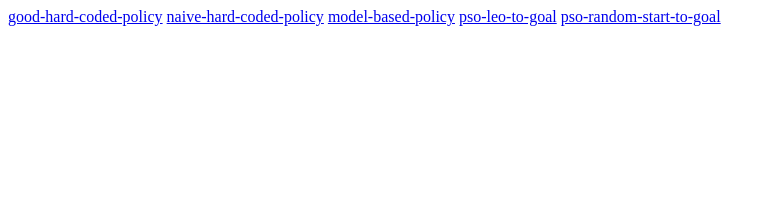
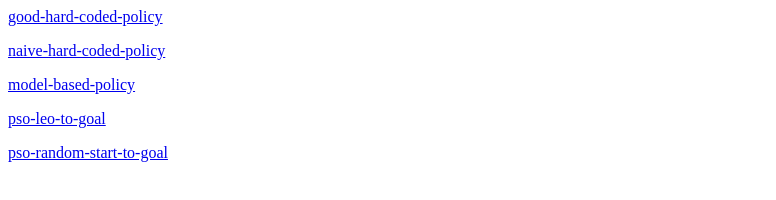
Before and after one commit to tobybell/332, a plain HTML site: page index.html in a window 1280 px wide. Shown: the whole page, without its empty margins (0-776 px from the left). Drawn offline with Linux system fonts and the light colour scheme.

Commit message:
Added newlines to index.

```diff
--- a/index.html
+++ b/index.html
@@ -1,5 +1,5 @@
-<a href="/332/good-hard-coded-policy">good-hard-coded-policy</a>
-<a href="/332/naive-hard-coded-policy">naive-hard-coded-policy</a>
-<a href="/332/model-based-policy">model-based-policy</a>
-<a href="/332/pso-leo-to-goal">pso-leo-to-goal</a>
-<a href="/332/pso-random-start-to-goal">pso-random-start-to-goal</a>
+<p><a href="/332/good-hard-coded-policy">good-hard-coded-policy</a></p>
+<p><a href="/332/naive-hard-coded-policy">naive-hard-coded-policy</a></p>
+<p><a href="/332/model-based-policy">model-based-policy</a></p>
+<p><a href="/332/pso-leo-to-goal">pso-leo-to-goal</a></p>
+<p><a href="/332/pso-random-start-to-goal">pso-random-start-to-goal</a></p>
```
